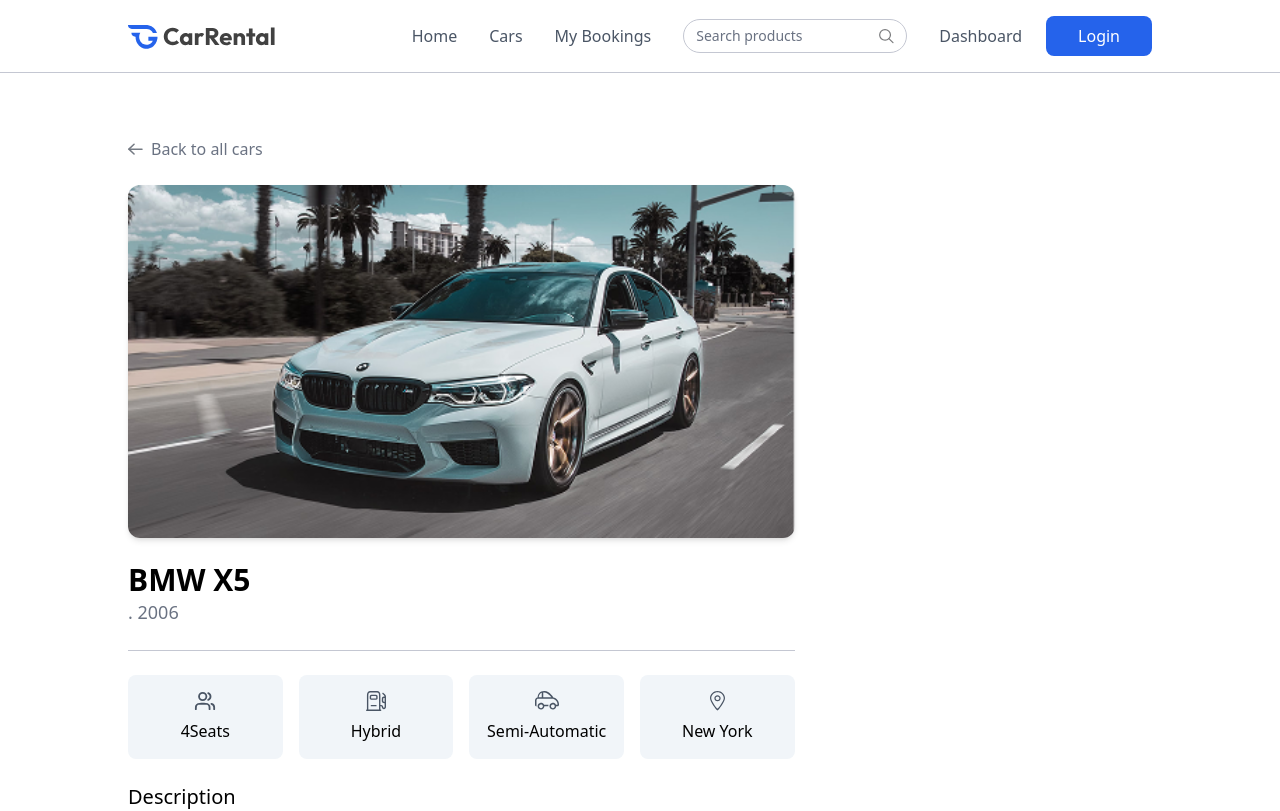
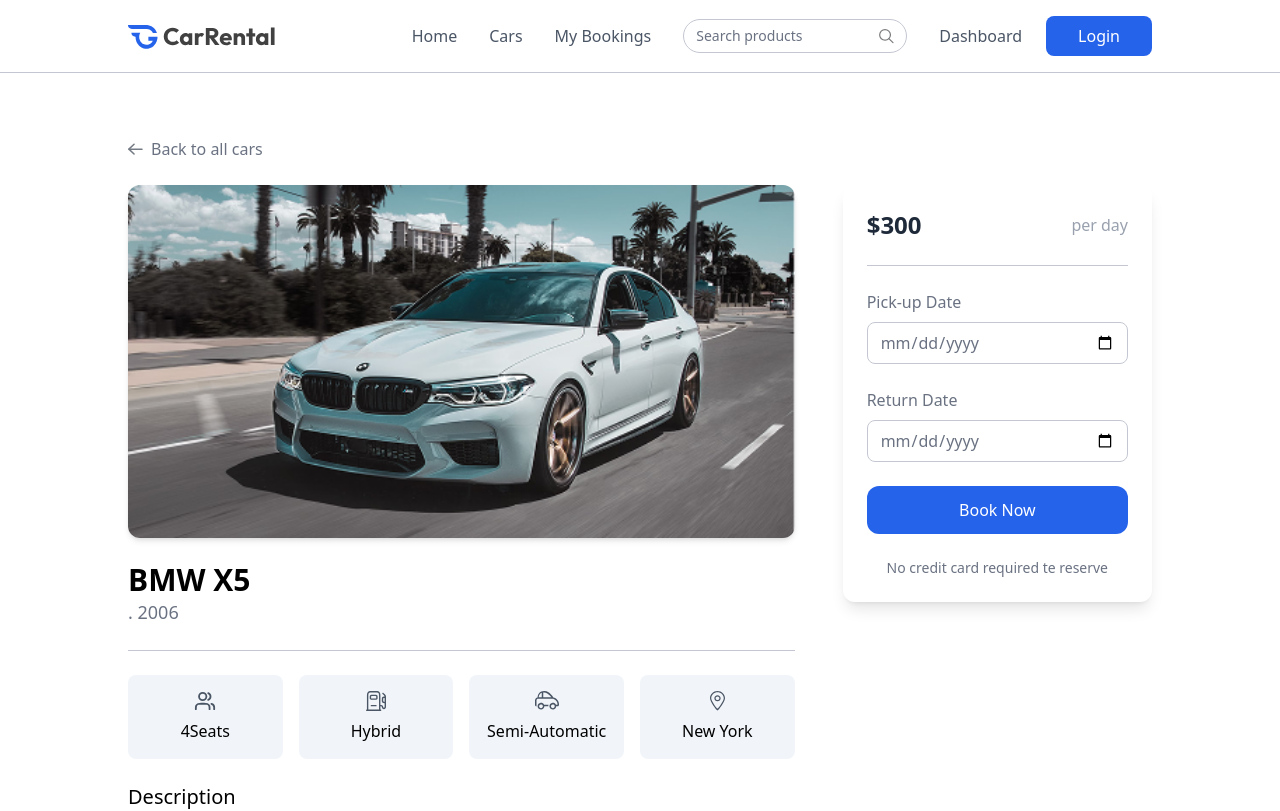
Before and after one commit to Chala751/car-rental, a React (Vite) app: page /car-details/1 in a window 1280 px wide. Shown: the top 811 px of the page. Built offline with nearby package versions, Linux system fonts and the light colour scheme.

Commit message:
form added to deatail page

```diff
--- a/src/pages/CarDetails.jsx
+++ b/src/pages/CarDetails.jsx
@@ -8,6 +8,7 @@
   const {id}=useParams()
   const navigate=useNavigate()
   const[car,setCar]=useState(null)
+  const currency=import.meta.env.VITE_CURRENCY
 
   useEffect(()=>{
     setCar(dummyCarData.find(car=>car._id))
@@ -63,7 +64,23 @@
           </div>
         </div>
 
-        <form action=""></form>
+        <form className='shadow-lg h-max sticky top-18 rounded-xl p-6 space-y-6 text-gray-500'>
+          <p className='flex items-center justify-between text-2xl text-gray-800 font-semibold'>{currency}{car.pricePerDay} <span className='text-base text-gray-400 font-normal'>per day</span></p>
+
+          <hr className='border-borderColor my-6' />
+
+          <div className='flex flex-col  gap-2'>
+                <label htmlFor="pickup-date">Pick-up Date</label>
+                <input type="date" id='pickup-date' min={new Date().toISOString().split('T')[0]}  className='border border-borderColor px-3 py-2 rounded-lg'  required />
+          </div>
+          <div className='flex flex-col  gap-2'>
+                <label htmlFor="return-date">Return Date</label>
+                <input type="date" id='return-date' min={new Date().toISOString().split('T')[0]}  className='border border-borderColor px-3 py-2 rounded-lg'  required />
+          </div>
+          <button className='w-full bg-primery hover:bg-primery-dull transition-all py-3 font-medium text-white rounded-xl cursor-pointer'>Book Now</button>
+
+          <p className='text-center text-sm'>No credit card required te reserve</p>
+        </form>
       </div>
     </div>
   ):<Loader/>
```
